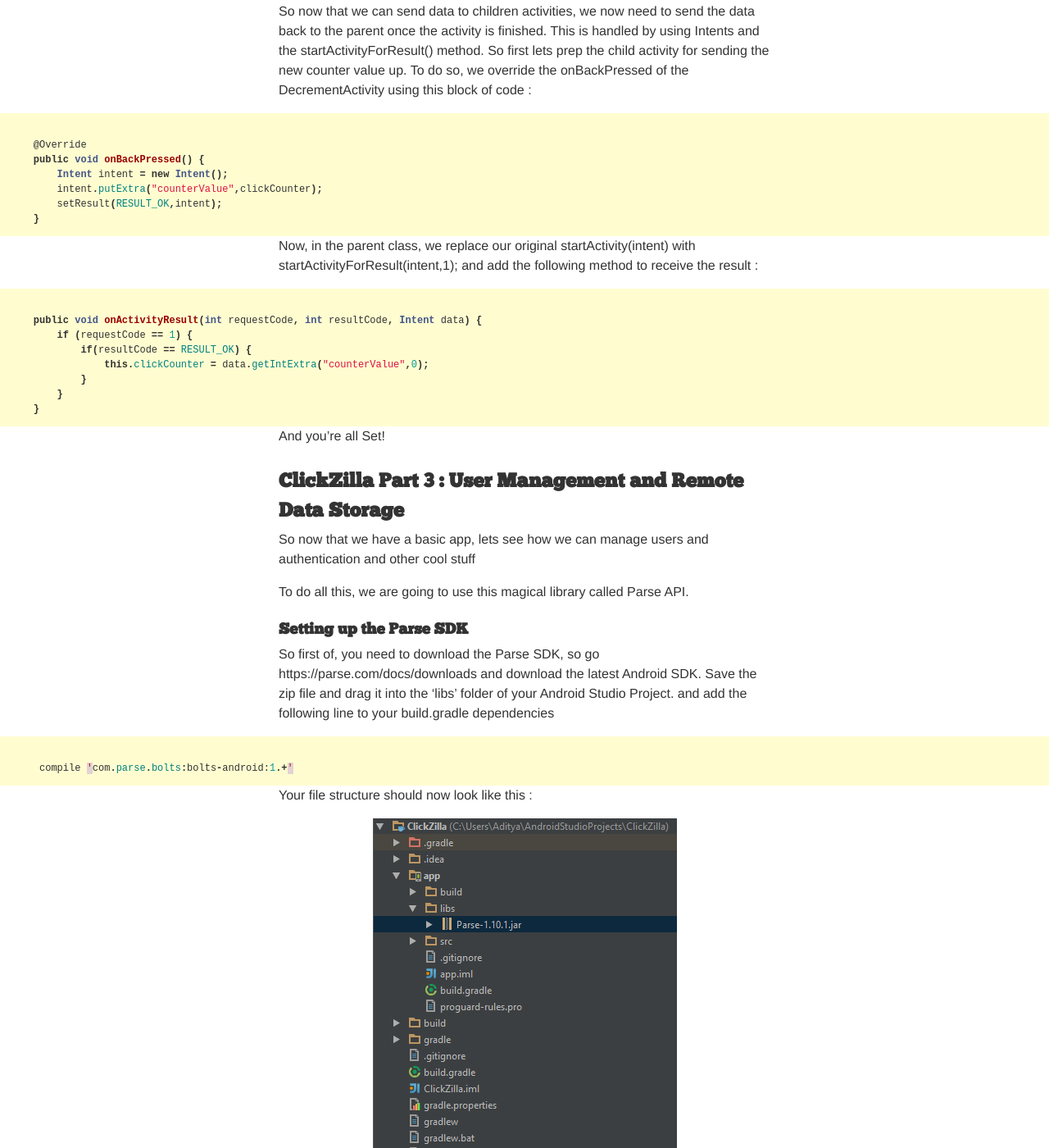
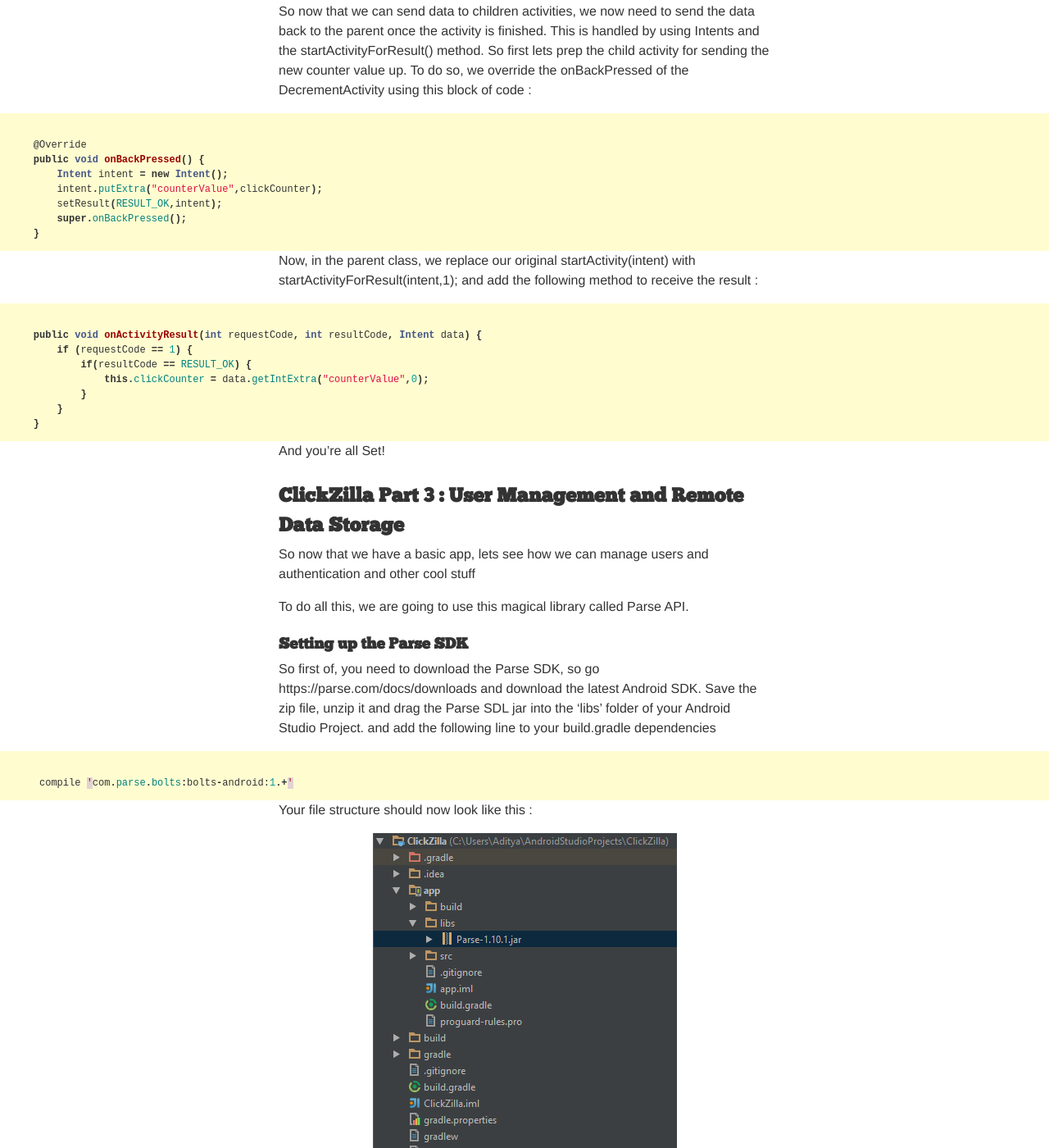
Before and after one commit to unhackathon/website, a Jekyll site: the page built from springboard-projects/android.md, in a window 1280 px wide and 1400 px high, scrolled down 18664 px. Shown: the whole window at 82% size. Built offline with Jekyll 4.4.1, drawn with Linux system fonts in a browser that asks for light colours.

Commit message:
Clickzilla images and typos fix

```diff
--- a/springboard-projects/android.md
+++ b/springboard-projects/android.md
@@ -321,9 +321,9 @@
 
 Modify the MainActivity to have another button which calls launchDecrementActivity() and modify the DecrementActivity to have a button which also calls buttonClicked(). This is what the final activities should look like:
 
-![Main Activity](img/MainActivityDecrementButton.png)
+![Main Activity](img/mainActivityDecrementButton.png)
 
-![Dispatch Activity](img/DecrementActivity.PNG)
+![Dispatch Activity](img/DecrementActivity.png)
 
 ### How to launch this new Activity
 
@@ -363,6 +363,7 @@
         Intent intent = new Intent();
         intent.putExtra("counterValue",clickCounter);
         setResult(RESULT_OK,intent);
+        super.onBackPressed();
     }
 {% endhighlight %}
 Now, in the parent class, we replace our original startActivity(intent) with startActivityForResult(intent,1); and add the following method to receive the result :
@@ -387,7 +388,7 @@
 
 ### Setting up the Parse SDK
 
-So first of, you need to download the Parse SDK, so go https://parse.com/docs/downloads and download the latest Android SDK. Save the zip file and drag it into the 'libs' folder of your Android Studio Project. and add the following line to your build.gradle dependencies
+So first of, you need to download the Parse SDK, so go https://parse.com/docs/downloads and download the latest Android SDK. Save the zip file, unzip it and drag the Parse SDL jar into the 'libs' folder of your Android Studio Project. and add the following line to your build.gradle dependencies
 
 {% highlight java %}
      compile 'com.parse.bolts:bolts-android:1.+'
@@ -445,7 +446,7 @@
 
 Next you want to create the login and sign up activities. So go ahead and create to activities that look like this.
 
-![Login Activity](img/loginActivity.png)
+![Login Activity](img/LoginActivity.png)
 
 ![Sign Up Activity](img/SignupActivity.png)
 
```
Also changed, not shown: springboard-projects/img/LoginActivity.png (added).
